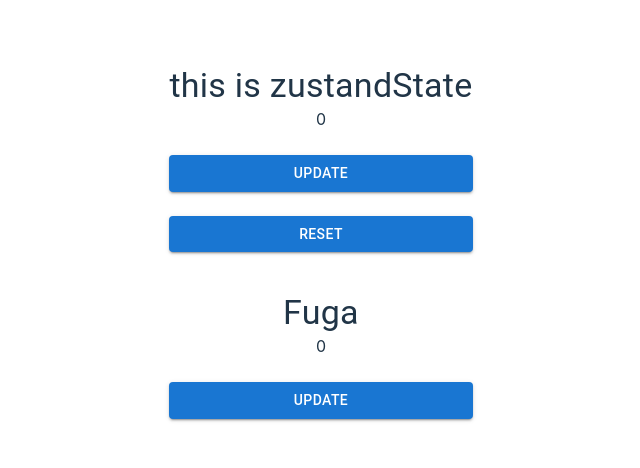
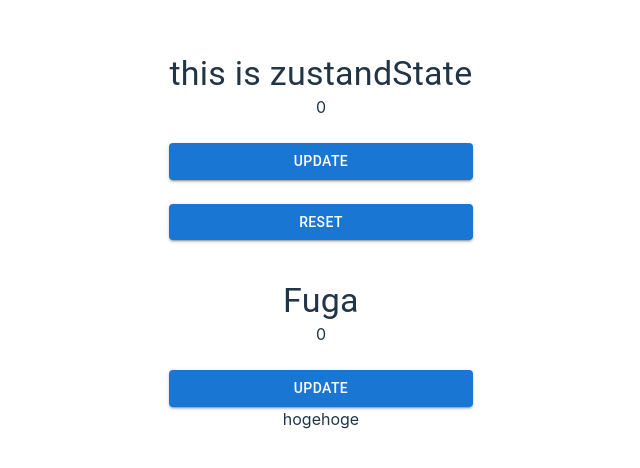
Before and after one commit to kazu-S-1110/zustand-test, a React (Vite) app: page / in a window 1280 px wide. Shown: the part 158-626 px from the top of the page, without its empty margins (319-959 px from the left). Built offline with nearby package versions, Linux system fonts and the light colour scheme.

Commit message:
test hoge

```diff
--- a/src/App.tsx
+++ b/src/App.tsx
@@ -9,6 +9,7 @@ function App() {
       <Stack spacing={5}>
         <ZustandComponent />
         <Fuga />
+        hogehoge
       </Stack>
     </div>
   );
```
